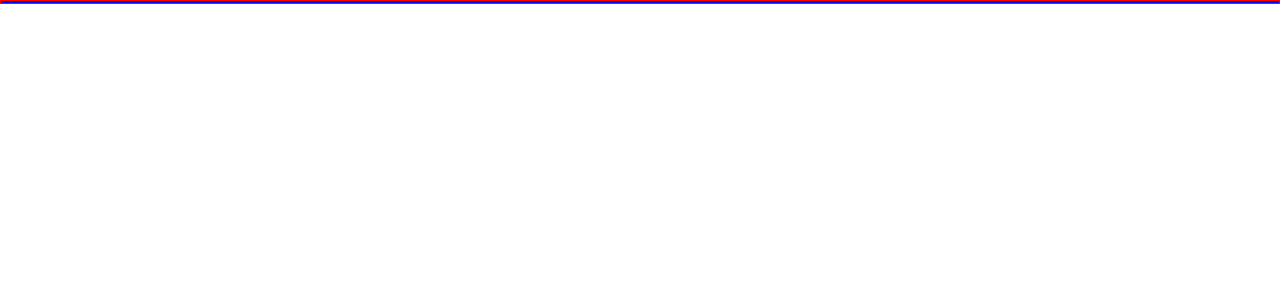
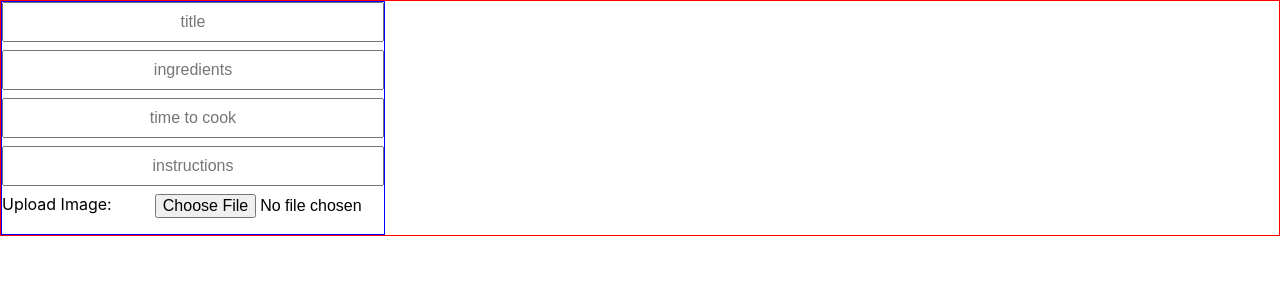
Before and after one commit to vsrathod39/Unit_V_Cooding_Eval_1_C2_Recipe_Tracking_Application_In_React, a React (Create React App) app in the folder recipe-tracking/: page / in a window 1280 px wide. Shown: the top 300 px of the page. Built offline with nearby package versions, Linux system fonts and the light colour scheme.

Commit message:
form in progress

```diff
--- a/recipe-tracking/src/components/RecipeForm.Component.jsx
+++ b/recipe-tracking/src/components/RecipeForm.Component.jsx
@@ -1,9 +1,48 @@
+import { useRef, useState } from "react";
 import { Div } from "../styled-components/RecipeForm.Styled";
 
 export const RecipeForm = () => {
+  const [formData, setFormData] = useState();
+
+  const handleChange = (e) => {
+    const [name, value] = e.target;
+    setFormData([{ ...formData, [name]: value }]);
+  };
+  console.log(formData);
   return (
     <>
-      <Div></Div>
+      <Div>
+        <form>
+          <input
+            onChange={handleChange}
+            type="text"
+            name="title"
+            placeholder="title"
+          />
+          <input
+            onChange={handleChange}
+            type="text"
+            name="ingredients"
+            placeholder="ingredients"
+          />
+          <input
+            onChange={handleChange}
+            type="text"
+            name="time"
+            placeholder="time to cook"
+          />
+          <input
+            onChange={handleChange}
+            type="text"
+            name="instructions"
+            placeholder="instructions"
+          />
+          <div>
+            <p>Upload Image: </p>
+            <input type="file" name="image" />
+          </div>
+        </form>
+      </Div>
     </>
   );
 };
--- a/recipe-tracking/src/styled-components/RecipeForm.Styled.jsx
+++ b/recipe-tracking/src/styled-components/RecipeForm.Styled.jsx
@@ -1,4 +1,25 @@
 import styled from "styled-components";
 export const Div = styled.div`
   border: 1px solid blue;
+  width: 30vw;
+  & form {
+    display: flex;
+    flex-direction: column;
+    gap: 8px;
+    & input {
+      width: 100%;
+      height: 40px;
+      text-align: center;
+      font-size: 16px;
+      outline: none;
+    }
+    & div {
+      width: 100%;
+      display: flex;
+      justify-content: space-between;
+      & input {
+        width: 60%;
+      }
+    }
+  }
 `;
```
